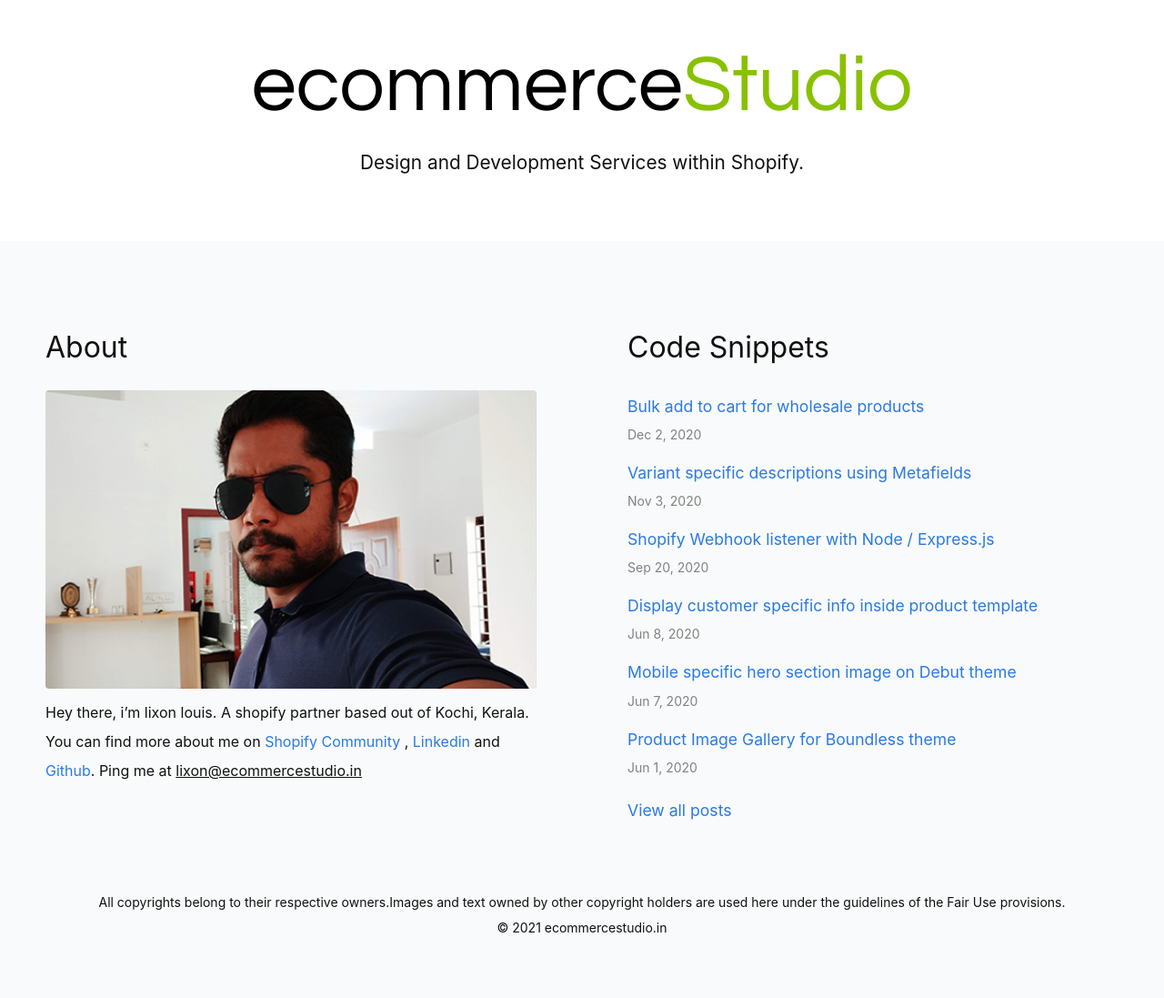
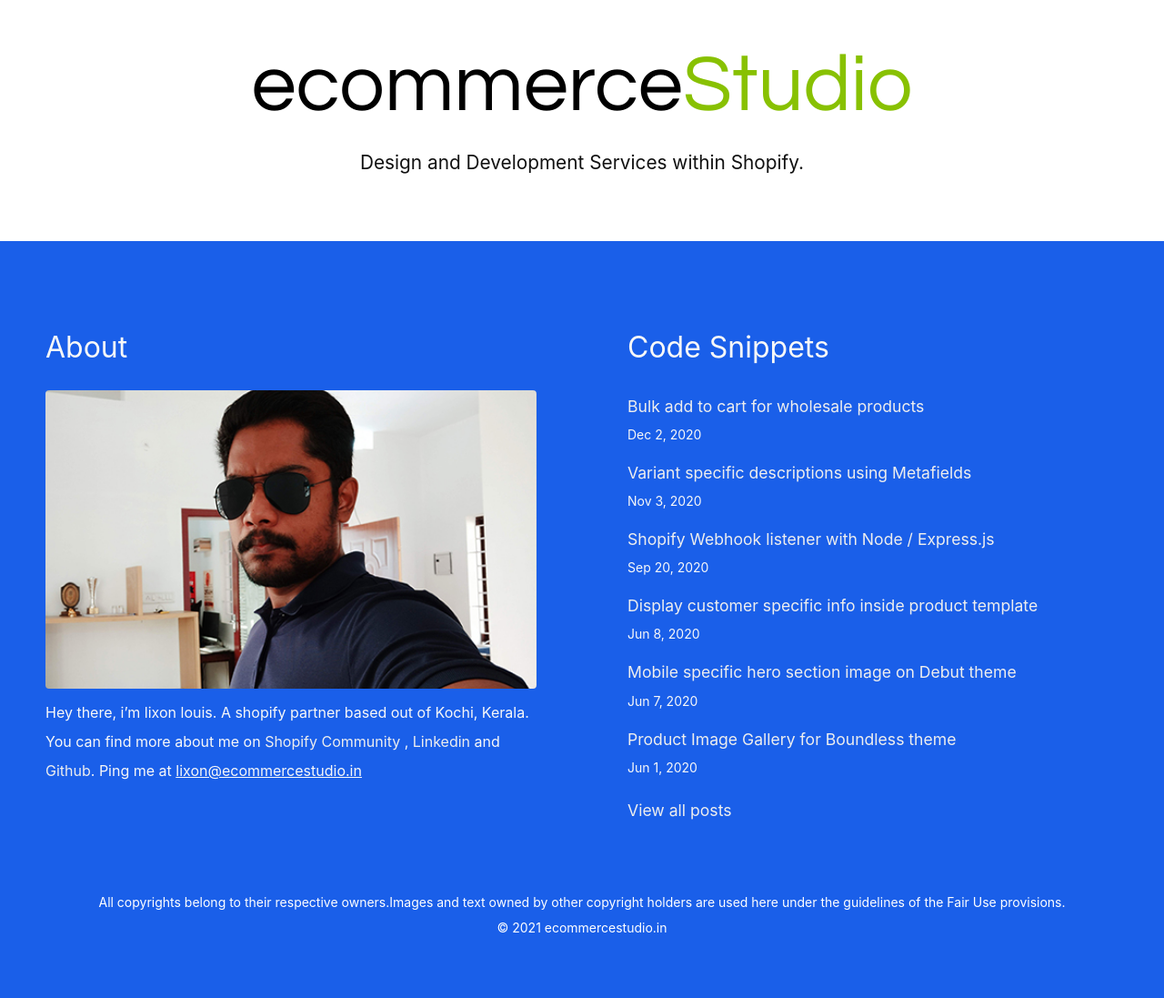
Before and after one commit to lixonic/ecommercestudio, a Jekyll site: the page built from index.markdown, in a window 1280 px wide. Shown: the whole page at 91% size. Built offline with Jekyll 4.4.1, drawn with Linux system fonts in a browser that asks for light colours.

Commit message:
update styles

```diff
--- a/assets/css/style.scss
+++ b/assets/css/style.scss
@@ -11,7 +11,7 @@
     padding: 0;
     line-height: 2;
     font-size: 1rem;
-    background-color: #f9fafb;
+    background-color: #1a5fe9;
 }
 header{
     padding: 30px;
@@ -36,6 +36,17 @@
 }
 .post-title, .post-content h1{
   font-size: 2em;
+}
+main{
+  h2,h3,.content,.post-title,.post-meta,.post-link,.post-content{
+    color: #f8f8f8;
+  }
+}
+ code {
+  color: #000  !important
+}
+a:not(.page-link,.logo){
+  color: #eee  !important
 }
 .logo{
 
@@ -75,6 +86,7 @@
 .copyright{
   padding: 20px 0;
   font-size: 14px;
+  color: #fff;
 }
 .content div.cell{
   padding:20px;
```
